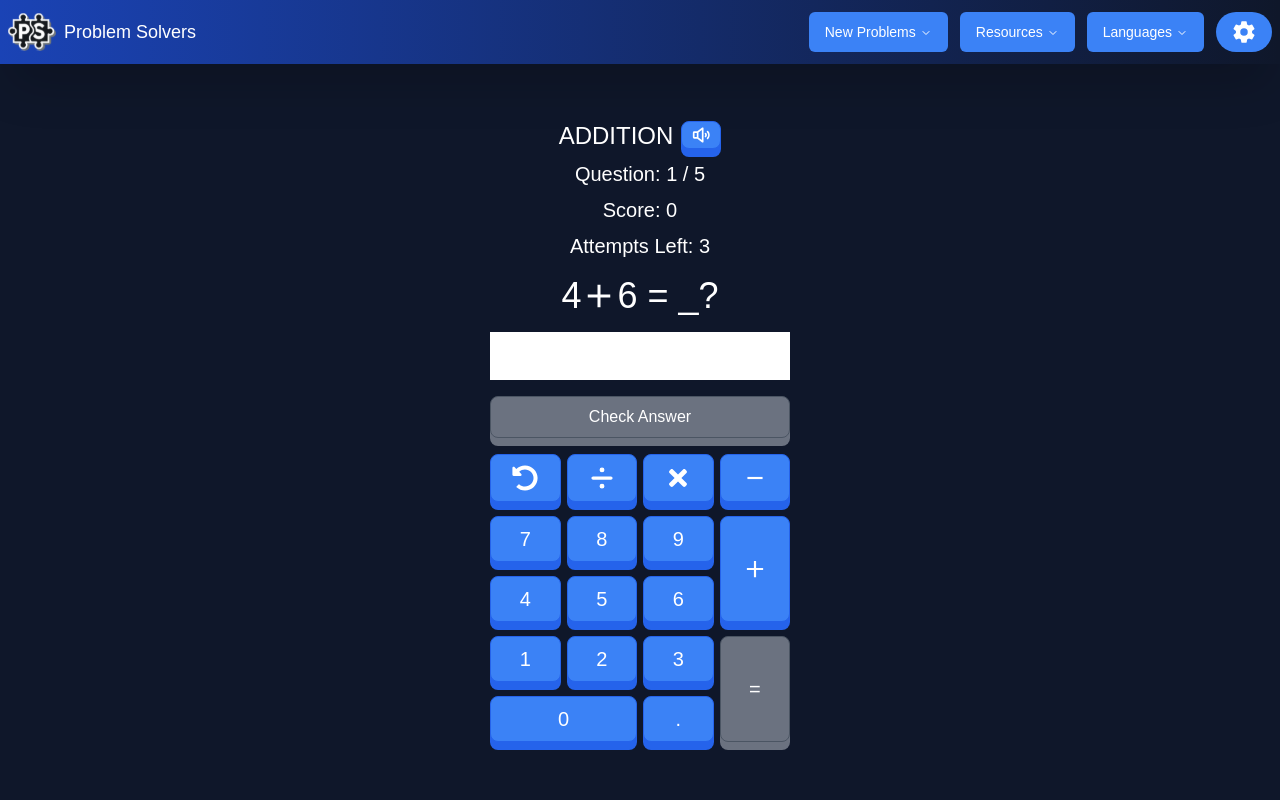
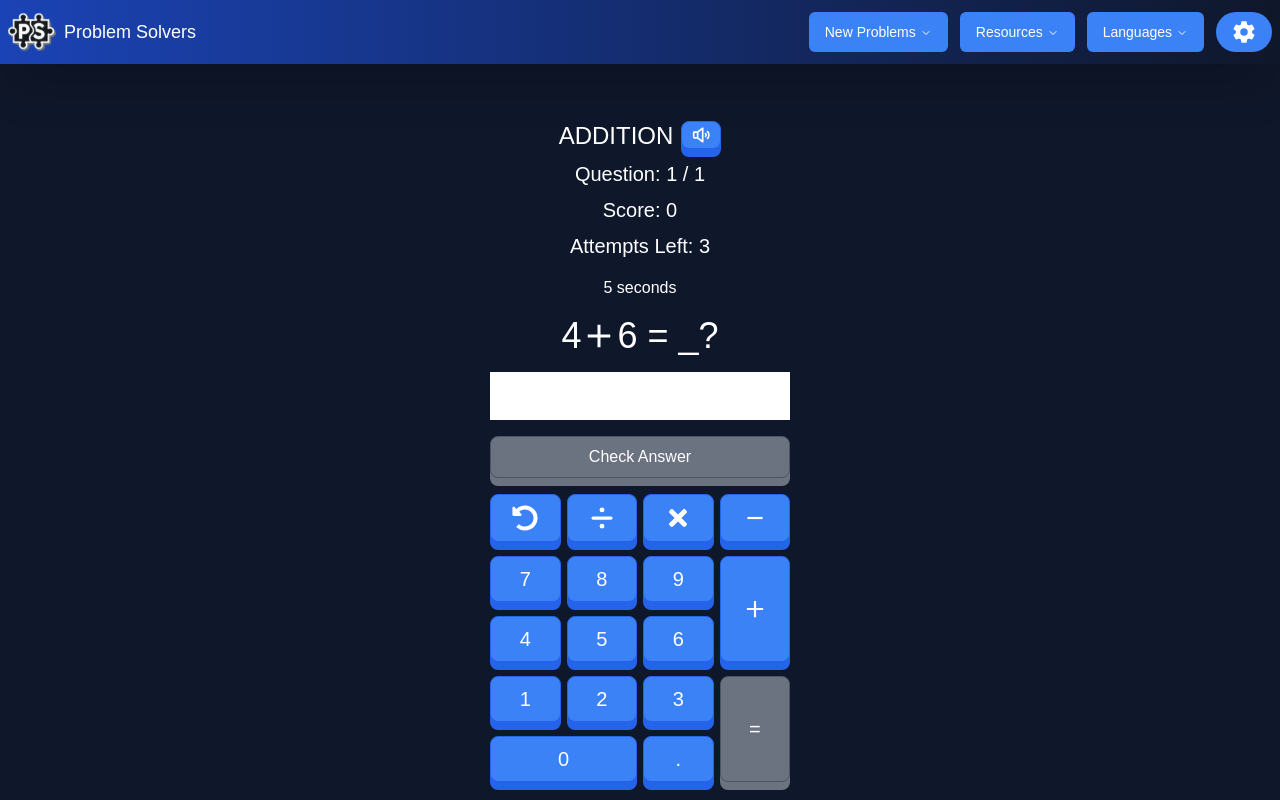
Before and after one commit to bartswierz/learning-game, a React (Vite) app: page /addition in a window 1280 px wide. Built offline with nearby package versions, Linux system fonts and the light colour scheme; a web font is replaced by a local one.

Commit message:
updated Timer component logic - WIP

```diff
--- a/src/components/ui/Problems/DisplayResults.tsx
+++ b/src/components/ui/Problems/DisplayResults.tsx
@@ -8,10 +8,11 @@ interface DisplayResultsProps {
   score: number;
   numOfQuestions: number;
   operationType: "ADDITION" | "SUBTRACTION" | "MULTIPLICATION" | "DIVISION";
+  time: number;
 }
 
 // Display the game over message and restart button with user results
-const DisplayResults = ({ score, numOfQuestions, operationType }: DisplayResultsProps) => {
+const DisplayResults = ({ score, numOfQuestions, operationType, time }: DisplayResultsProps) => {
   const navigate = useNavigate();
   const resetProgress = useSettingsStore((state) => state.resetProgress);
 
@@ -44,6 +45,7 @@ const DisplayResults = ({ score, numOfQuestions, operationType }: DisplayResults
       <p className="text-lg">
         Score: <span className="text-blue-500 font-bold">{percentage}%</span>
       </p>
+      <p className="text-lg">Time: {time} seconds</p>
       <p>Do you want to try again?</p>
       <div className="flex flex-wrap justify-center gap-5 mt-3 h-[50px] mx-4">
         <div className="w-[150px]">
--- a/src/components/ui/Problems/Problems.tsx
+++ b/src/components/ui/Problems/Problems.tsx
@@ -8,6 +8,8 @@ import { TTS_DATA } from "@/constants/constants";
 import { DescriptionType } from "@/types/types";
 
 import useSettingsStore from "@/store/store";
+import Timer from "../Timer/Timer";
+import { useEffect, useState } from "react";
 
 interface OperationProps {
   operationType: "ADDITION" | "SUBTRACTION" | "MULTIPLICATION" | "DIVISION";
@@ -20,29 +22,66 @@ const Problems = ({ operationType }: OperationProps) => {
   const numOfQuestions = useSettingsStore((state) => state.settings.numOfQuestions);
   const numberOne = useSettingsStore((state) => state.numberOne);
   const numberTwo = useSettingsStore((state) => state.numberTwo);
+  // TODO - create time variable in our store -- for now we are using the state in this component
+
+  const [finishTime, setFinishTime] = useState(0);
+  // let timeFinished = 0;
+  // const handleTimeFinished = (time: number) => {
+  //   return (timeFinished = time);
+  // };
+
+  // const timeFinished = 0;
+  function handleCompletionTime(finishedTime: number) {
+    console.log("finishedTime:", finishedTime);
+    // TODO - replace our setFinishTime with a new time variable in our store
+    setFinishTime(finishedTime);
+  }
+
   const disabled: boolean = userInput === "" ? true : false;
 
   const { operations } = TTS_DATA;
   const tts_description: DescriptionType = operations[operationType].description;
 
   // User will see this after game is complete
-  if (isGameOver) {
+  if (isGameOver && finishTime) {
+    console.log("game is over, and time is set");
     return (
       <>
-        <DisplayResults score={score} numOfQuestions={numOfQuestions} operationType={operationType} />
+        {/* TODO - pass in time finished result to DisplayResults */}
+        <DisplayResults score={score} numOfQuestions={numOfQuestions} operationType={operationType} time={finishTime} />
       </>
     );
   }
 
+  // useEffect(() => {
+  //   console.log("useEffect - isGameOver:", isGameOver);
+  //   if (isGameOver) {
+  //     // Game is over, so stop the timer and set the final time.
+  //     setTimeFinished((prevTime) => prevTime); // Ensure timeFinished is set properly.
+  //   }
+  // }, [isGameOver]);
+
   return (
     <div className="flex items-center flex-col justify-center mt-[56px]">
+      {/* {!isGameOver ? (
+        <> */}
       <Header operationType={operationType} numOfQuestions={numOfQuestions} score={score} tts={tts_description} />
       <div className="flex flex-col gap-4 text-center">
+        {/* TODO - pass in a function when we pause the timer to give us the time finished */}
+        {/* <IncrementTimer onCompletion={(finishedtime: number) => CompletionTime(finishedtime)} stopTimer={isGameOver} /> */}
+        <Timer onCompletion={handleCompletionTime} stopTimer={isGameOver} />
         <Question operationType={operationType} numberOne={numberOne} numberTwo={numberTwo} />
         <InputDisplay userInput={userInput} />
         <CheckAnswerBtn disabled={disabled} operationType={operationType} text="Check Answer" userInput={userInput} />
         <NumberPad operationType={operationType} />
       </div>
+      {/* </>
+      ) : (
+        <> */}
+      {/* TODO - pass in time finished result to DisplayResults */}
+
+      {/* </> */}
+      {/* )} */}
     </div>
   );
 };
--- /dev/null
+++ b/src/components/ui/Timer/DecrementTimer.tsx
@@ -0,0 +1,35 @@
+import { useState, useEffect } from "react";
+
+/** TODO
+ * 1. Create a Timer component that takes in an initialTime prop and a callback prop called onTimeUp.
+ * 2. Should allow increment and decrement of the time to make the timer more flexible.
+ * 3. The timer should start counting down/up when the isActive prop is true.
+ */
+interface TimerProps {
+  initialTime: number;
+  onTimeUp: () => void;
+  isActive: boolean;
+}
+
+const DecrementTimer = ({ initialTime = 0, onTimeUp, isActive }: TimerProps) => {
+  const [timeLeft, setTimeLeft] = useState(initialTime);
+
+  useEffect(() => {
+    let timerId;
+
+    if (isActive && timeLeft > 0) {
+      timerId = setInterval(() => {
+        setTimeLeft((prevTime) => prevTime - 1);
+      }, 1000);
+    } else if (timeLeft === 0) {
+      // Call the onTimeUp callback when timeLeft reaches 0 - this should be a times up component screen that shows the user the results
+      onTimeUp();
+    }
+
+    return () => clearInterval(timerId); // Cleanup interval on unmount or when timeLeft changes
+  }, [isActive, timeLeft, onTimeUp]);
+
+  return <div className="">{timeLeft} seconds left</div>;
+};
+
+export default DecrementTimer;
--- /dev/null
+++ b/src/components/ui/Timer/Timer.tsx
@@ -0,0 +1,35 @@
+import { useState, useEffect } from "react";
+
+interface TimerProps {
+  onCompletion: (time: number) => void;
+  stopTimer: boolean;
+  isIncrementing?: boolean;
+}
+
+const Timer = ({ onCompletion, stopTimer = false, isIncrementing = true }: TimerProps) => {
+  const [time, setTime] = useState(0);
+
+  useEffect(() => {
+    let timerId;
+
+    if (!stopTimer) {
+      console.log("currentTime:", time);
+      timerId = setInterval(() => {
+        setTime((prevTime) => (isIncrementing ? prevTime + 1 : prevTime - 1));
+      }, 1000);
+    } else {
+      // console.log("currentTime:", time);
+      // timerId = setInterval(() => {
+      //   setTime((prevTime) => prevTime + 1);
+      // }, 1000);
+      console.log("stopTimer at:", time);
+      onCompletion(time);
+    }
+
+    return () => clearInterval(timerId); // Cleanup interval on unmount or when timeLeft changes
+  }, [stopTimer, time, onCompletion]);
+
+  return <div className="">{time} seconds</div>;
+};
+
+export default Timer;
--- a/src/store/store.ts
+++ b/src/store/store.ts
@@ -37,7 +37,9 @@ const initialState: State = {
     numOneRange: { min: 1, max: 10 },
     numTwoRange: { min: 1, max: 10 },
     numOfAttempts: 3,
-    numOfQuestions: 5,
+    numOfQuestions: 1,
+    // TODO - reset once we finish testing
+    // numOfQuestions: 5,
   },
   attemptsLeft: 3,
   numberOne: 0,
```
Also changed, not shown: src/components/ui/TextToSpeech/TextToSpeech.tsx (+0 -25 lines).
